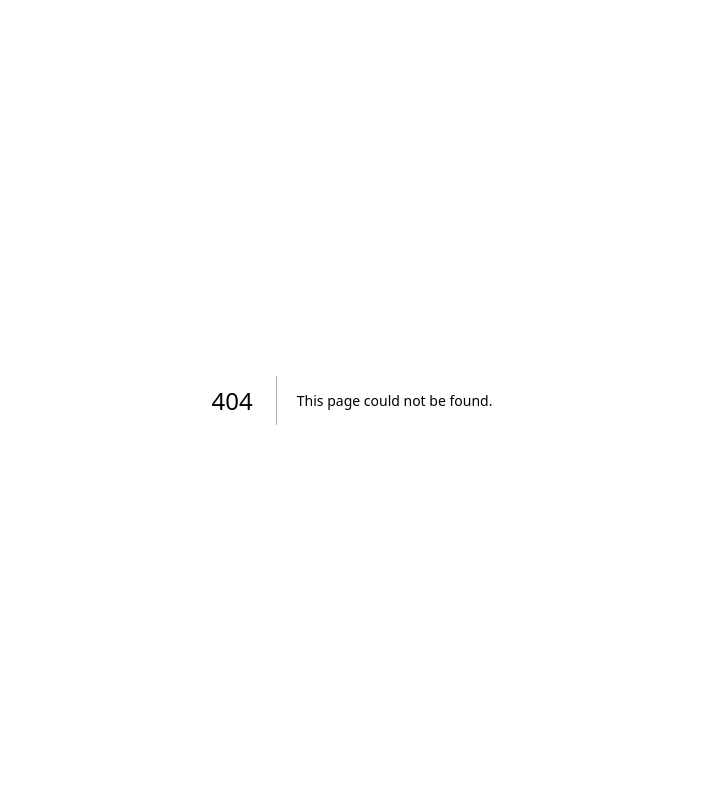
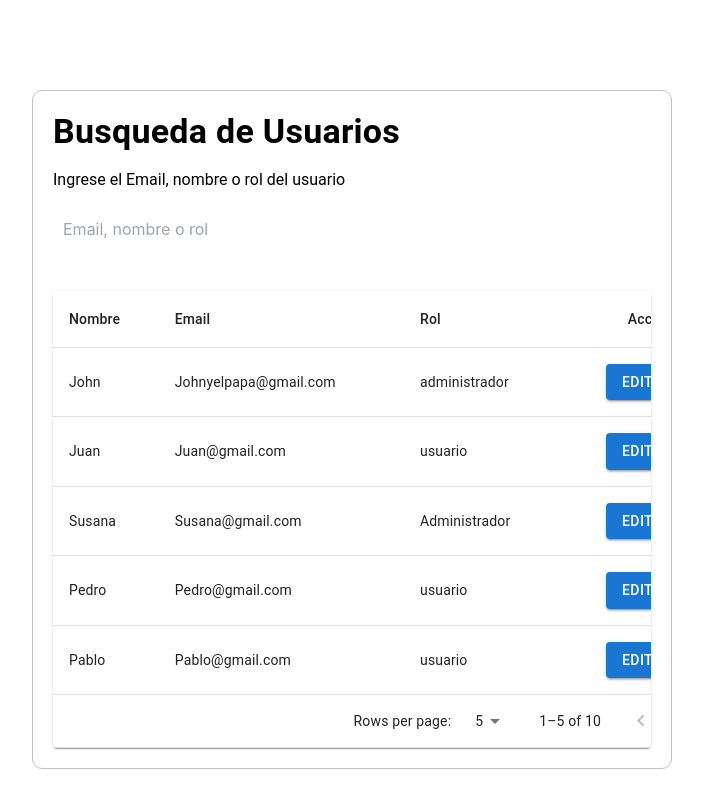
Before and after one commit to manuelRestrep0/frontend-presencial, a Next.js app: page /auth-B/authorization in a window 1280 px wide. Before the commit this address had no page. Shown: the top 808 px of the page, without its empty margins (288-991 px from the left). Built offline with nearby package versions, Linux system fonts and the light colour scheme.

Commit message:
crear file page y layout

```diff
--- /dev/null
+++ b/app/auth-B/authorization/layout.tsx
@@ -0,0 +1,16 @@
+export const metadata = {
+    title: 'Next.js',
+    description: 'Generated by Next.js',
+  }
+
+  export default function RootLayout({
+    children,
+  }: {
+    children: React.ReactNode
+  }) {
+    return (
+      <html lang="en">
+        <body>{children}</body>
+      </html>
+    )
+  }
--- /dev/null
+++ b/app/auth-B/authorization/page.tsx
@@ -0,0 +1,150 @@
+"use client"
+import React from 'react';
+import { Table, TableBody, TableCell, TableContainer, TableHead, TableRow, Paper, Grid, Button, Typography, TextField, TablePagination, TableFooter } from '@mui/material';
+// import Navbar from 'components/Navbar';
+
+const paperStyle = { padding: 20, width: "50%", margin: "7% auto", border: "1px solid #c2c2c2", borderRadius: "10px" };
+const title = { fontWeight: "bold" };
+const textStyle = { fontFamily: 'Roboto, sans-serif', margin: "15px 0px" };
+const inputs = { display: 'flex', alignItems: 'center'};
+
+const rows = [
+  {
+    name: 'John',
+    role: 'administrador',
+    email: 'Johnyelpapa@gmail.com'
+  },
+  {
+    name: 'Juan',
+    role: 'usuario',
+    email: 'Juan@gmail.com'
+  },
+  {
+    name: 'Susana',
+    role: 'Administrador',
+    email: 'Susana@gmail.com'
+  },
+  {
+    name: 'Pedro',
+    role: 'usuario',
+    email: 'Pedro@gmail.com'
+  },
+  {
+    name: 'Pablo',
+    role: 'usuario',
+    email: 'Pablo@gmail.com'
+  },
+  {
+    name: 'Sara',
+    role: 'usuario',
+    email:'Sara@gmail.com'
+  },
+  {
+    name: 'Kevin',
+    role: 'usuario',
+    email: 'Kevin@gmail.com'
+  },
+  {
+    name: 'Luis',
+    role: 'usuario',
+    email: 'Luis@gmail.com'
+  },
+  {
+    name: 'Maria',
+    role: 'usuario',
+    email: 'Maria@gmail.com'
+  },
+  {
+    name: 'Jose',
+    role: 'usuario',
+    email: 'Jose@gmail.com'
+  },
+];
+
+export default function Authorization() {
+  const [page, setPage] = React.useState(0);
+  const [rowsPerPage, setRowsPerPage] = React.useState(5);
+
+  const handleChangePage = (event: any, newPage: React.SetStateAction<number>) => {
+    setPage(newPage);
+  };
+
+  const handleChangeRowsPerPage = (event: { target: { value: string; }; }) => {
+    setRowsPerPage(parseInt(event.target.value, 10));
+    setPage(0);
+  };
+
+  const [search, setSearch] = React.useState("");
+
+  const handleSearch = (event: { target: { value: React.SetStateAction<string>; }; }) => {
+    setSearch(event.target.value);
+  };
+
+  let results = [];
+  if (!search) {
+    results = rows;
+  } else {
+    results = rows.filter((result) => {
+      const lowerCaseName = result.name.toLowerCase();
+      const lowerCaseRole = result.role.toLowerCase();
+      const lowerCaseEmail = result.email.toLowerCase();
+      return lowerCaseName.includes(search.toLowerCase()) || lowerCaseRole.includes(search.toLowerCase())|| lowerCaseEmail.includes(search.toLowerCase());
+    });
+  }
+
+  return (
+    <>
+      {/* <Navbar /> */}
+      <Grid container style={paperStyle}>
+        <Typography variant="h4" component="h2" sx={title}>
+          Busqueda de Usuarios
+        </Typography>
+        <Grid item xs={12} sx={textStyle}>
+          Ingrese el Email, nombre o rol del usuario
+        </Grid>
+        <Grid item xs={12} style={inputs}>
+          <input value={search} onChange={handleSearch} type="text" placeholder="Email, nombre o rol" style={{ width: "60%", padding: "10px" }} />
+        </Grid>
+
+
+        <TableContainer style={{ marginTop: "40px" }} component={Paper}>
+          <Table sx={{ minWidth: 650 }} aria-label="simple table">
+            <TableHead>
+              <TableRow>
+                <TableCell>Nombre</TableCell>
+                <TableCell>Email</TableCell>
+                <TableCell>Rol</TableCell>
+                <TableCell align="right">Acciones</TableCell>
+              </TableRow>
+            </TableHead>
+            <TableBody>
+              {results.slice(page * rowsPerPage, page * rowsPerPage + rowsPerPage).map((result) => (
+                <TableRow key={result.name}>
+                  <TableCell component="th" scope="row">
+                  {result.name}
+                  </TableCell>
+                  <TableCell>{result.email}</TableCell>
+                  <TableCell>{result.role}</TableCell>
+                  <TableCell align="right">
+                    <Button variant="contained">Editar</Button>
+                  </TableCell>
+                </TableRow>
+              ))}
+            </TableBody>
+            <TableFooter>
+              <TableRow>
+                <TablePagination
+                  rowsPerPageOptions={[5, 10, 25]}
+                  count={results.length}
+                  rowsPerPage={rowsPerPage}
+                  page={page}
+                  onPageChange={handleChangePage}
+                  onRowsPerPageChange={handleChangeRowsPerPage} />
+              </TableRow>
+            </TableFooter>
+          </Table>
+        </TableContainer>
+      </Grid>
+    </>
+  );
+}
```
